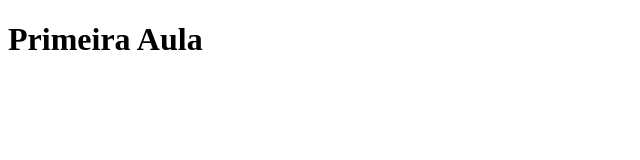
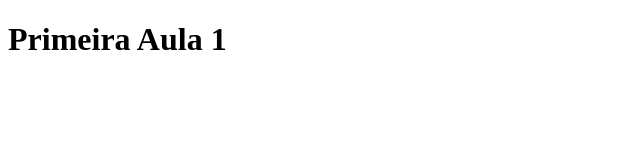
Before and after one commit to KaioTorrers19/Curso, a plain HTML site: page Aula 1/index.html in a window 1280 px wide. Shown: the full height of the page, 0-640 px from the left. Drawn offline with Linux system fonts and the light colour scheme.

Commit message:
alteração no codigo

```diff
--- a/Aula 1/index.html
+++ b/Aula 1/index.html
@@ -5,6 +5,6 @@
     <title>Aula 1</title>
   </head>
   <body>
-    <h1>Primeira Aula</h1>
+    <h1>Primeira Aula 1</h1>
   </body>
 </html>
```
